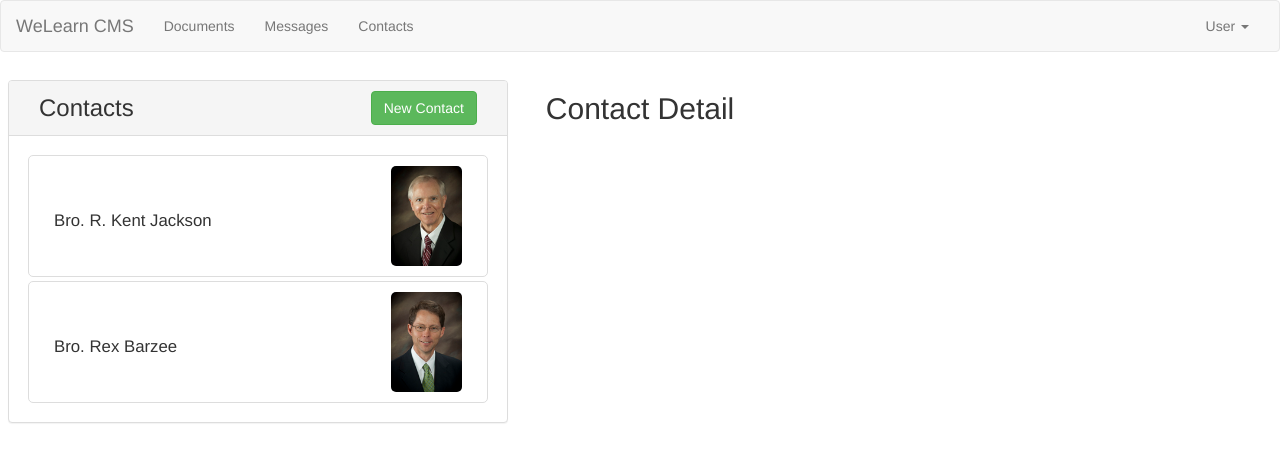
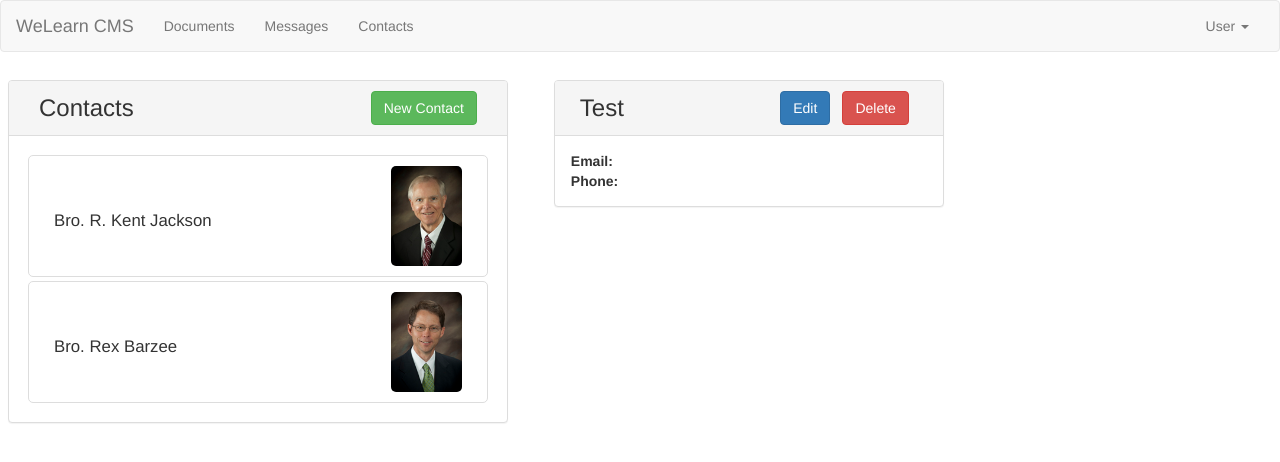
Before and after one commit to EmToHat/WDD430-CMS, an Angular app in the folder cms2/: page / in a window 1280 px wide. Shown: the top 462 px of the page. Built offline with nearby package versions, Linux system fonts and the light colour scheme.

Commit message:
Modified the contact detail component.

```diff
--- a/cms2/src/app/contacts/contact-detail/contact-detail.component.css
+++ b/cms2/src/app/contacts/contact-detail/contact-detail.component.css
@@ -0,0 +1,41 @@
+.panel-title {
+    font-size: x-large;
+    padding-left: 25px;
+}
+
+.contact-list-name {
+    font-size: larger;
+}
+
+.panel-heading {
+    display: flex;
+    align-items: center;
+    justify-content: space-between;
+    margin: 0;
+}
+
+.panel-container {
+    margin: 8px;
+}
+
+.contact-image {
+    height: 100px;
+    border-radius: 5px;
+}
+
+.contact-detail-heading {
+    display: flex;
+    align-items: center;
+    justify-content: space-evenly;
+}
+
+.btn-group {
+    display: flex;
+    align-items: center;
+    justify-content: space-evenly;
+
+}
+
+.contact-detail-item {
+    margin: 0 16px 0 16px;
+}
--- a/cms2/src/app/contacts/contact-detail/contact-detail.component.html
+++ b/cms2/src/app/contacts/contact-detail/contact-detail.component.html
@@ -1 +1,28 @@
-<p>contact-detail works!</p>
+<div class="row panel-container">
+    <div class="panel panel-default">
+            <div class="panel-heading">
+                <div class="row">
+                    <h1 class="panel-title">Test<!--{{ contact.name }}--></h1>
+                </div>
+                <div class="row contact-detail-heading">
+                    <div class="col-xs-4">
+                        <!--<img class="contact-image pull-left" src="{{ contact.imgUrl }}" alt="{{ contact.name }}">-->
+                    </div>
+                    <div class="btn-group pull-right" role="group" aria-label="Button Group">
+                        <div class="col-xs-4">
+                            <button class="btn btn-primary pull-right">Edit</button>
+                        </div>
+                        <div class="col-xs-4">
+                            <button class="btn btn-danger pull-right">Delete</button>
+                        </div>
+                    </div>
+                </div>
+            </div>
+            <div class="panel-body">
+                <div class="row">
+                        <p class="contact-detail-item"><strong>Email: </strong> <!-- {{ contact.email }} --> </p>
+                        <p class="contact-detail-item"><strong>Phone: </strong> <!-- {{ contact.phone }} --></p>
+                </div>
+            </div>
+    </div>
+</div>
--- a/cms2/src/app/contacts/contact-detail/contact-detail.component.ts
+++ b/cms2/src/app/contacts/contact-detail/contact-detail.component.ts
@@ -1,4 +1,5 @@
 import { Component } from '@angular/core';
+import { Contact } from '../contact-model';
 
 @Component({
   selector: 'cms2-contact-detail',
@@ -6,5 +7,6 @@ import { Component } from '@angular/core';
   styleUrl: './contact-detail.component.css'
 })
 export class ContactDetailComponent {
-
+  // Define the variable to store the list of contacts.
+  public contacts: Contact[] = [];
 }
--- a/cms2/src/app/contacts/contacts.component.html
+++ b/cms2/src/app/contacts/contacts.component.html
@@ -4,6 +4,7 @@
         <cms2-contact-list></cms2-contact-list>
     </div>
     <div class="col-md-4">
-        <h2>Contact Detail</h2>
+        <!--<h2>Contact Detail</h2>-->
+        <cms2-contact-detail></cms2-contact-detail>
     </div>
 </div>
```
